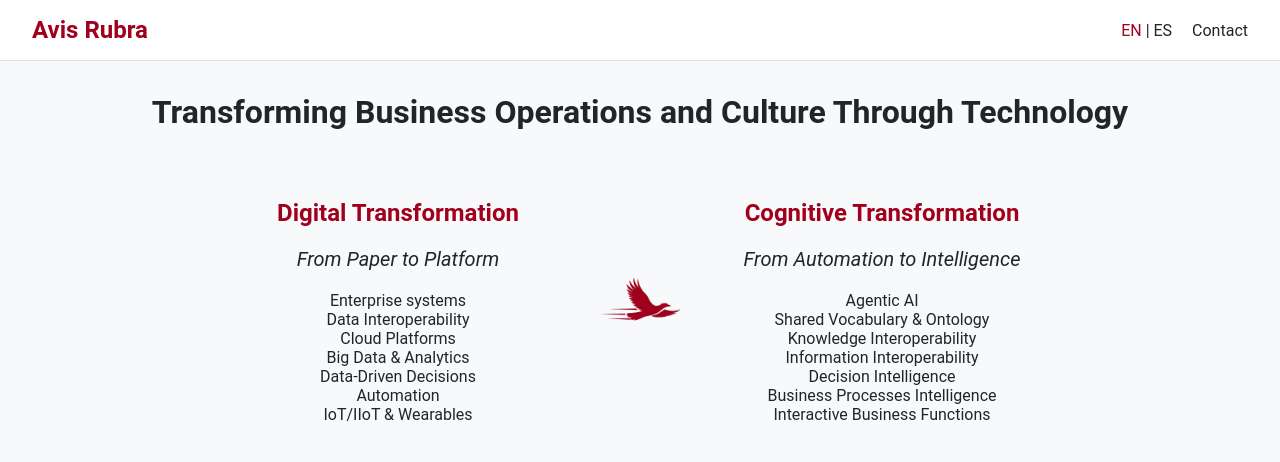
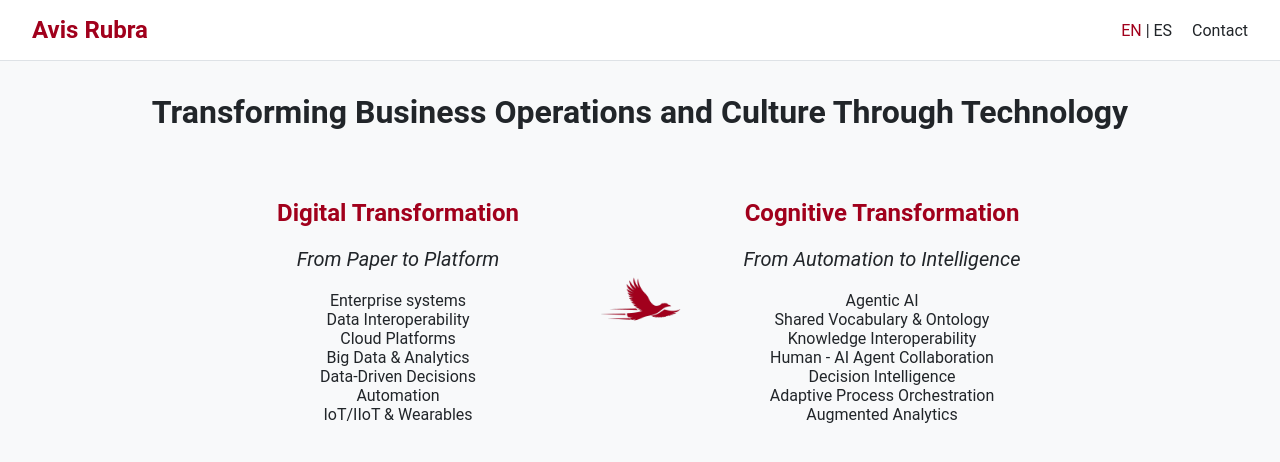
Before and after one commit to avisrubra/avisrubra, a Jekyll site: the page built from en/index.md, in a window 1280 px wide. Shown: the top 462 px of the page. Built offline with Jekyll 4.4.1, drawn with Linux system fonts in a browser that asks for light colours.

Commit message:
components list update (en/es)

```diff
--- a/en/index.md
+++ b/en/index.md
@@ -33,10 +33,10 @@ permalink: /en/
       <li>Agentic AI</li>
       <li>Shared Vocabulary &amp; Ontology</li>
       <li>Knowledge Interoperability</li>
-      <li>Information Interoperability</li>
+      <li>Human - AI Agent Collaboration</li>
       <li>Decision Intelligence</li>
-      <li>Business Processes Intelligence</li>
-      <li>Interactive Business Functions</li>
+      <li>Adaptive Process Orchestration</li>
+      <li>Augmented Analytics</li>
     </ul>
   </div>
 </section>
```
Also changed, not shown: es/index.md (+13 -13 lines).
